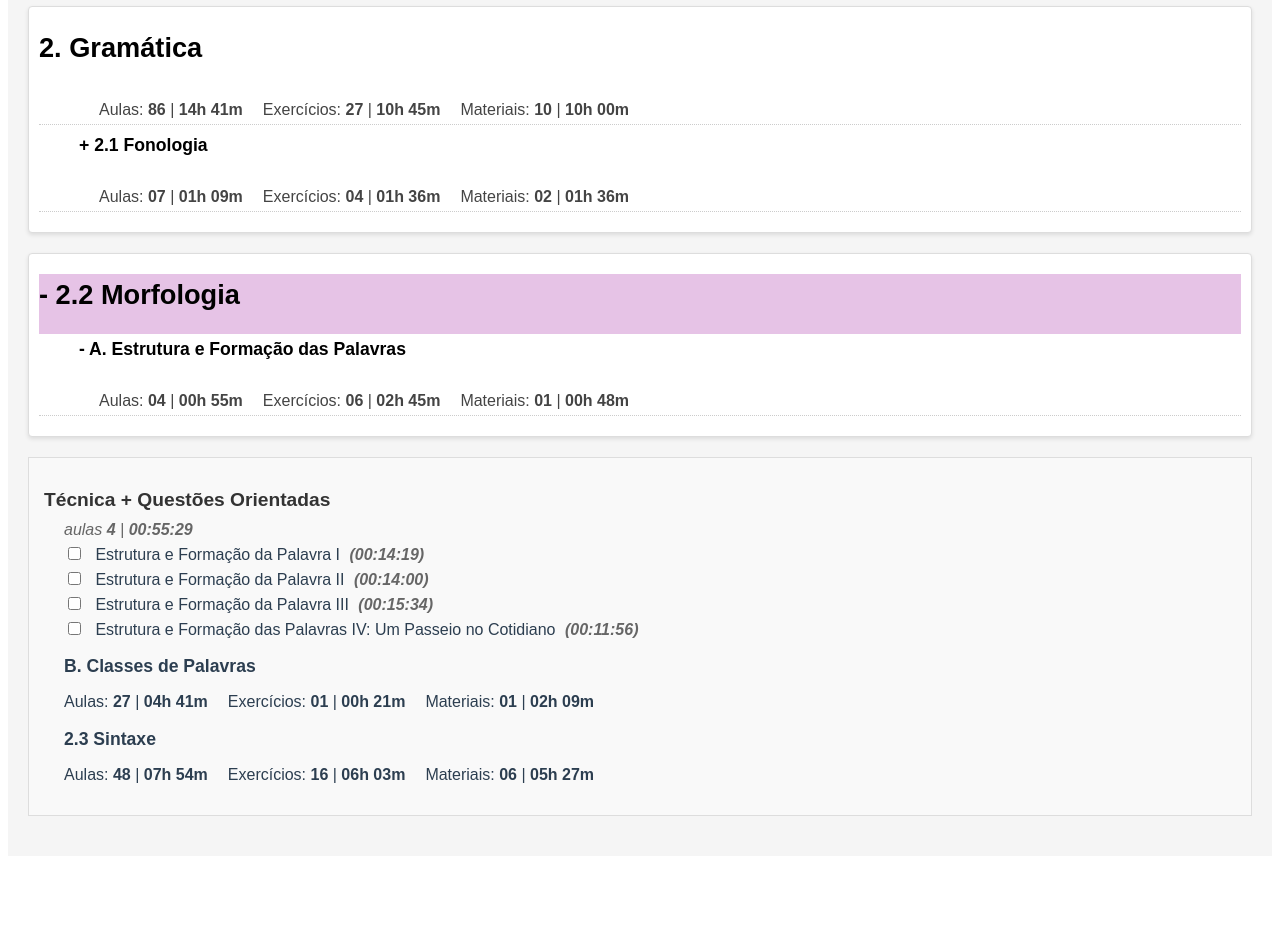
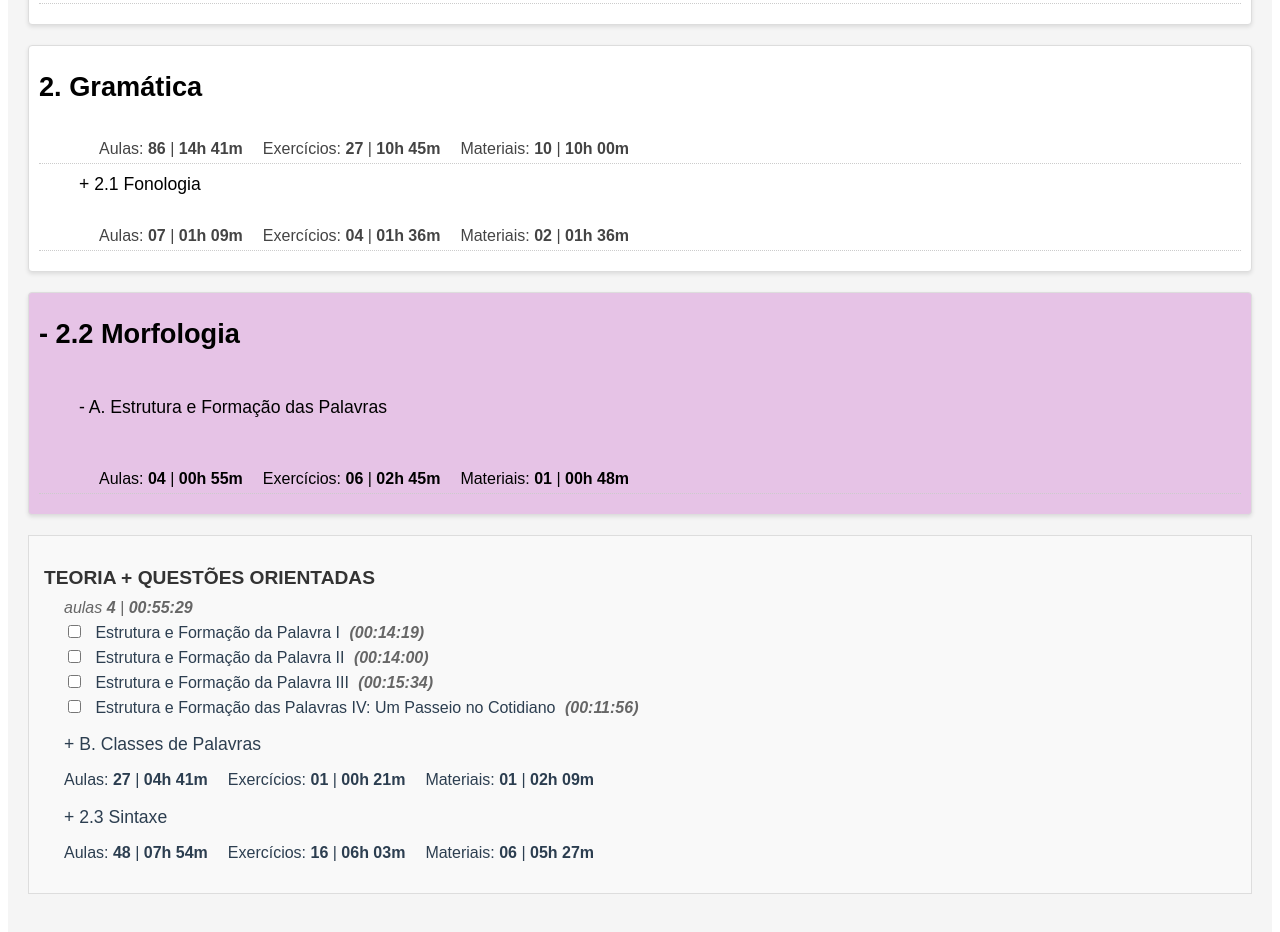
Before and after one commit to Jose6348/teste_explicae, a Vue app: page / in a window 1280 px wide. Shown: the part 960-1892 px from the top of the page. Before the commit the page ends 1824 px from the top, so only its background shows below. Built offline with nearby package versions, Linux system fonts and the light colour scheme.

Commit message:
Page components

```diff
--- a/src/components/CourseContent.vue
+++ b/src/components/CourseContent.vue
@@ -1,27 +1,28 @@
 <template>
     <div class="course-content">
         <!-- Seções de cadernos -->
-        <div v-for="(notebook, index) in notebooks" :key="index" class="notebook-container">
+        <div v-for="(notebook, index) in notebooks" :key="index"
+             class="notebook-container"
+             :class="{ 'morfologia-section': notebook.title === '- 2.2 Morfologia' }">
             <div class="notebook-item">
                 <h2 :class="{ 'sub-section': notebook.title.startsWith('-') }">
                     {{ notebook.title }}
                 </h2>
                 <div v-for="(lesson, lessonIndex) in notebook.lessons" :key="lessonIndex" class="lesson">
-                    <h3 :class="{ 'sub-lesson': lesson.title.startsWith('+') || lesson.title.startsWith('-') }">
+                    <h3 :class="{ 'sub-lesson': lesson.title.startsWith('+') || lesson.title.startsWith('-'), 'lesson-sub-section': lesson.title.startsWith('-') }">
                         {{ lesson.title }}
                     </h3>
                     <ul class="detail-row">
-                        <p v-for="(detail, detailIndex) in lesson.details" :key="detailIndex" class="detail-item" v-html="formatDetail(detail)"></p>
+                        <p v-for="(detail, detailIndex) in lesson.details" :key="detailIndex" class="detail-item"
+                            v-html="formatDetail(detail)"></p>
                     </ul>
-                    <!-- <button @click="addLessonDetail(index, lessonIndex)">Adicionar Detalhe</button> -->
                 </div>
-                <!-- <button @click="addLesson(index)">Adicionar Subtópico</button> -->
             </div>
         </div>
 
         <!-- Seção Técnica + Questões Orientadas -->
         <div class="progress-section">
-            <h2>Técnica + Questões Orientadas</h2>
+            <h2>TEORIA + QUESTÕES ORIENTADAS</h2>
             <div class="progress-info">
                 <span v-html="formatProgressInfo('4 aulas | 00:55:29')"></span>
             </div>
@@ -34,12 +35,11 @@
             <div v-for="(lesson, index) in additionalLessons" :key="index" class="additional-lesson">
                 <h3>{{ lesson.title }}</h3>
                 <ul>
-                    <li v-for="(detail, detailIndex) in lesson.details" :key="detailIndex" v-html="formatDetail(detail)"></li>
+                    <li v-for="(detail, detailIndex) in lesson.details" :key="detailIndex"
+                        v-html="formatDetail(detail)"></li>
                 </ul>
             </div>
         </div>
-
-        <!-- <button @click="addNotebook">Adicionar Novo Caderno</button> -->
     </div>
 </template>
 
@@ -120,47 +120,16 @@ export default {
 
         const additionalLessons = ref([
             {
-                title: 'B. Classes de Palavras',
+                title: '+ B. Classes de Palavras',
                 details: ['Aulas: 27 | 04h 41m', 'Exercícios: 01 | 00h 21m', 'Materiais: 01 | 02h 09m']
             },
             {
-                title: '2.3 Sintaxe',
+                title: '+ 2.3 Sintaxe',
                 details: ['Aulas: 48 | 07h 54m', 'Exercícios: 16 | 06h 03m ', 'Materiais: 06 | 05h 27m']
             }
         ])
 
         const selectedTopics = ref([])
-
-        const addNotebook = () => {
-            const customTitle = prompt('Digite o título do novo caderno (ex.: 3. Novo Tópico):')
-            if (customTitle) {
-                notebooks.value.push({
-                    title: customTitle,
-                    lessons: []
-                })
-            }
-        }
-
-        const addLesson = (notebookIndex) => {
-            const customTitle = prompt('Digite o título da nova aula (ex.: + Novo Subtópico):')
-            if (customTitle) {
-                notebooks.value[notebookIndex].lessons.push({
-                    title: customTitle,
-                    details: ['Aulas: -', 'Exercícios: -', 'Materiais: -']
-                })
-            }
-        }
-
-        const addLessonDetail = (notebookIndex, lessonIndex) => {
-            const detailType = prompt('Digite o tipo de detalhe (Aulas, Exercícios ou Materiais) e o tempo (ex.: Aulas: 1h):')
-            if (detailType) {
-                const [type, time] = detailType.split(':')
-                const details = notebooks.value[notebookIndex].lessons[lessonIndex].details
-                if (type.trim() === 'Aulas') details[0] = `Aulas: ${time.trim()}`
-                else if (type.trim() === 'Exercícios') details[1] = `Exercícios: ${time.trim()}`
-                else if (type.trim() === 'Materiais') details[2] = `Materiais: ${time.trim()}`
-            }
-        }
 
         const formatDetail = (detail) => {
             if (detail && detail.includes(':')) {
@@ -183,9 +152,6 @@ export default {
 
         return {
             notebooks,
-            addNotebook,
-            addLesson,
-            addLessonDetail,
             progressTopics,
             selectedTopics,
             additionalLessons,
@@ -213,7 +179,22 @@ export default {
     box-shadow: 0 2px 4px rgba(0, 0, 0, 0.1);
 }
 
+.morfologia-section {
+    background-color: #e6c3e6;
+    color: #fff;
+}
 
+.morfologia-section .notebook-item h2,
+.morfologia-section .lesson h3,
+.morfologia-section .detail-row,
+.morfologia-section .detail-item {
+    background-color: #e6c3e6;
+    color: #000000;
+}
+
+.morfologia-section .detail-item strong {
+    color: #000000;
+}
 
 .notebook-item h2 {
     font-size: 1.7em;
@@ -238,6 +219,18 @@ export default {
     margin: 5px 0;
     padding-left: 40px;
     color: #000;
+    font-weight: normal;
+}
+
+.lesson-sub-section {
+    background-color: #e6c3e6;
+    padding: 5px 10px;
+    margin: 10px 0 5px 40px;
+    color: #000000;
+    font-weight: normal;
+    width: auto;
+    height: 50px;
+    align-content: center;
 }
 
 .sub-lesson {
@@ -262,29 +255,6 @@ export default {
 .duration strong {
     font-weight: bold;
 }
-
-/* button {
-    margin: 5px 0 5px 40px;
-    padding: 8px 15px;
-    background-color: #42b983;
-    color: #fff;
-    border: none;
-    border-radius: 4px;
-    cursor: pointer;
-    display: inline-block;
-    width: fit-content;
-    transition: background-color 0.3s;
-    box-shadow: 0 2px 4px rgba(0, 0, 0, 0.1);
-} */
-
-/* button:hover {
-    background-color: #369d6b;
-}
-
-button::before {
-    content: '+';
-    margin-right: 5px;
-} */
 
 .progress-section {
     margin-top: 20px;
@@ -332,6 +302,7 @@ button::before {
     font-size: 1.1em;
     margin-bottom: 5px;
     display: flex;
+    font-weight: normal;
 }
 
 .additional-lesson ul {
```
